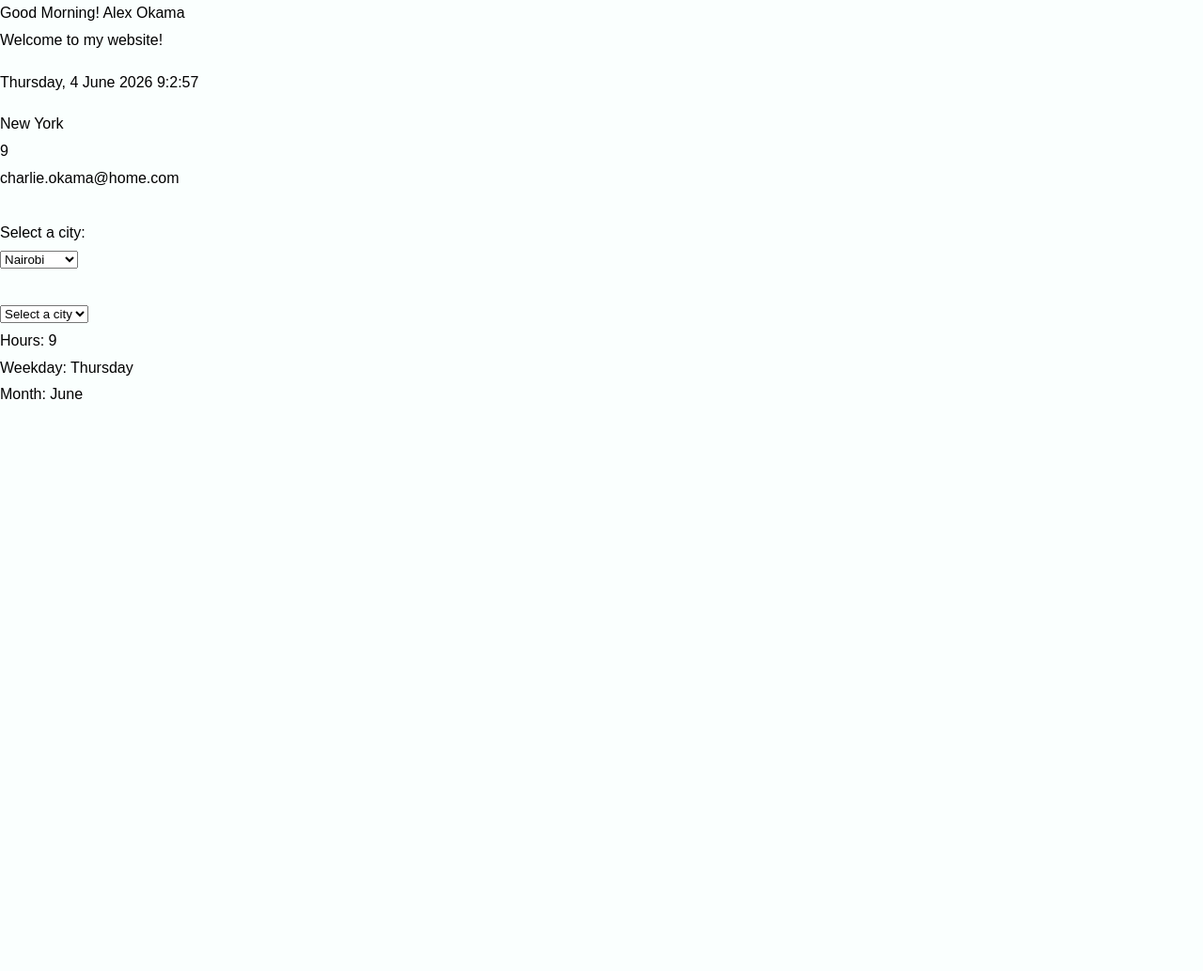
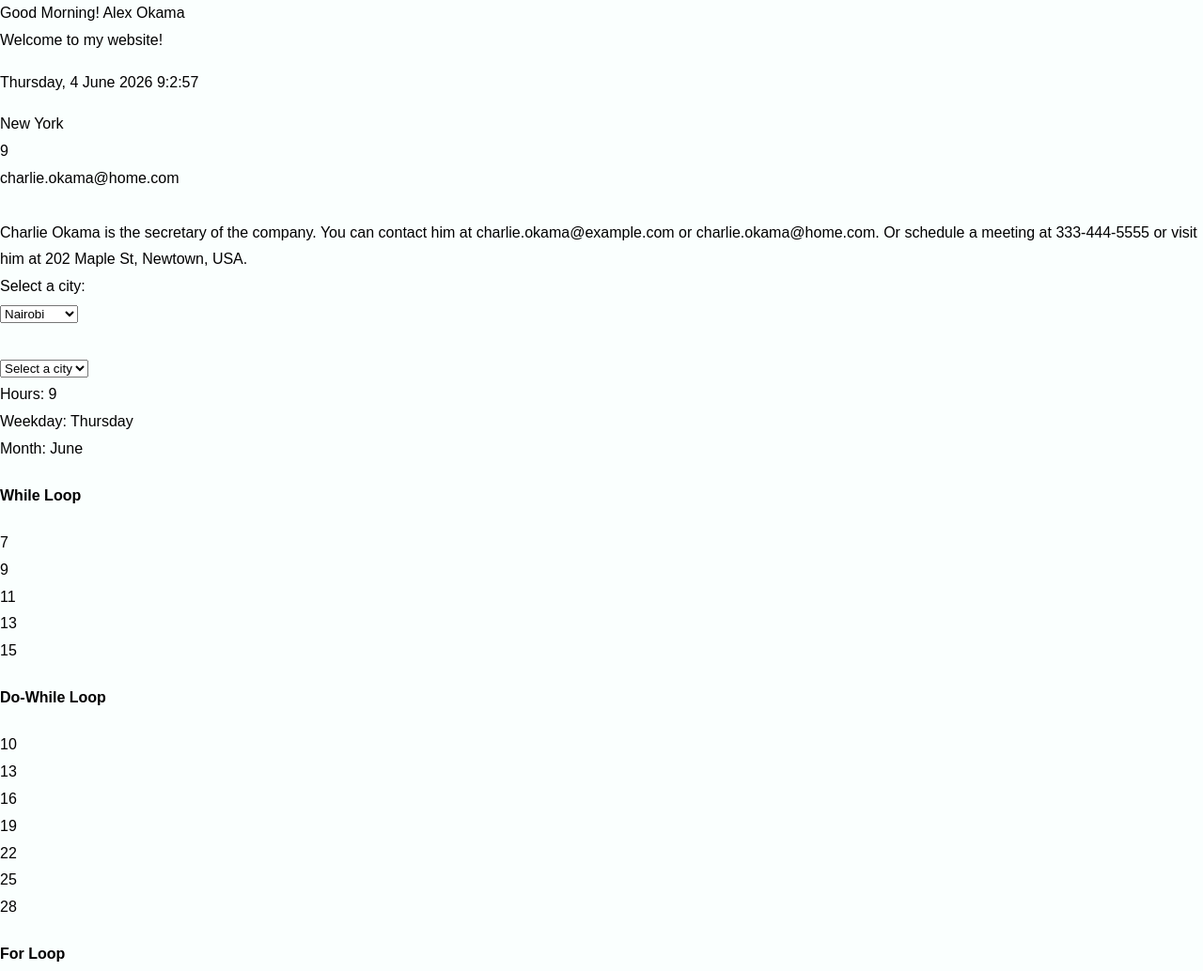
Before and after one commit to nathanielmisawo-rgb/Cornerstone, a plain HTML site: page js.html in a window 1280 px wide. Shown: the top 1034 px of the page at 94% size. Before the commit the page ends 800 px from the top, so only its background shows below. Drawn offline with Linux system fonts and the light colour scheme.

Commit message:
loop basics

```diff
--- a/js.html
+++ b/js.html
@@ -10,6 +10,7 @@
 <body onload="starTime()">
     <script>
         var name = "Alex Okama";
+        // calling the function from the external JavaScript file
         document.write(greetings(name));
     </script>
 <p id="dateTime"></p>
@@ -81,6 +82,11 @@
             phone: "333-444-5555",
             address: "202 Maple St, Newtown, USA"
         },
+        // Secretary Bio
+        SecretaryBio: function() {
+            return this.Secretary.name.join(" ") + " is the secretary of the company. You can contact him at " + this.Secretary.email["Work Email"] + " or " + this.Secretary.email["Home Email"] + ". Or schedule a meeting at " + this.Secretary.phone + " or visit him at " + this.Secretary.address + ".";
+        },
+
         // functions
         getDirectorEmail: function() {
             return userDetails.Director.email["Work Email"];
@@ -92,6 +98,7 @@
     };
     // Accessing data
     document.write(userDetails.getManagerHomeEmail() + "<br>"); // Output:
+    document.write(userDetails.SecretaryBio() + "<br>");
 
 var kenyanCities = ["Nairobi", "Mombasa", "Kisumu", "Nakuru", "Eldoret", "Thika", "Kitale", "Garissa", "Meru", "Machakos"];
 </script>
@@ -116,7 +123,6 @@ var kenyanCities = ["Nairobi", "Mombasa", "Kisumu", "Nakuru", "Eldoret", "Thika"
     <option value="Eldoret">Eldoret</option>
 </select>
 
-
 <br>
 
 <script>
@@ -135,10 +141,51 @@ var kenyanCities = ["Nairobi", "Mombasa", "Kisumu", "Nakuru", "Eldoret", "Thika"
     var months = ["January", "February", "March", "April", "May", "June", "July", "August", "September", "October", "November", "December"];
     var monthName = months[month]; // get the month name
 
-
     document.write("Hours: " + hours);
     document.write("<br>Weekday: " + weekdayName);
     document.write("<br>Month: " + monthName);
+// loops
+// While loop
+document.write("<h4>While Loop</h4>");
+var i = 7; // initialization
+while (i <= 15) { // Condition
+    document.write(i + "<br>"); // code to be executed
+    i+=2; // increment by 2
+}
+// do-while loop
+document.write("<h4>Do-While Loop</h4>");
+var j = 10; // initialization
+do {
+    document.write(j + "<br>"); // code to be executed
+    j+=3; // increment by 3
+} while (j <= 30); // Condition
+// for loop
+document.write("<h4>For Loop</h4>");
+for (var k = 1; k <= 10; k++) { // initialization, condition, increment
+    document.write(k + "<br>"); // code to be executed
+}
+// for of loop (for arrays)
+document.write("<h4>For Of Loop</h4>");
+var colors = ["Red", "Green", "Blue", "Yellow", "Purple"];
+for (var color of colors) { // iterating over the colors array
+    if (color === "Yellow") {
+        break; // exit the loop when color is Yellow
+        // continue; // skip the rest of the loop when color is Yellow
+    }
+    document.write(color + "<br>"); // code to be executed
+}
+// for in loop (for objects)
+document.write("<h4>For In Loop</h4>");
+var car = {
+    make: "Toyota",
+    model: "Corolla",
+    year: 2020,
+    color: "Red"
+};
+for (var carDetail in car) { // iterating over the car object
+    document.write(carDetail + ": " + car[carDetail] + "<br>"); // code to be executed
+}
+
 
 </script>
 <br>
```
